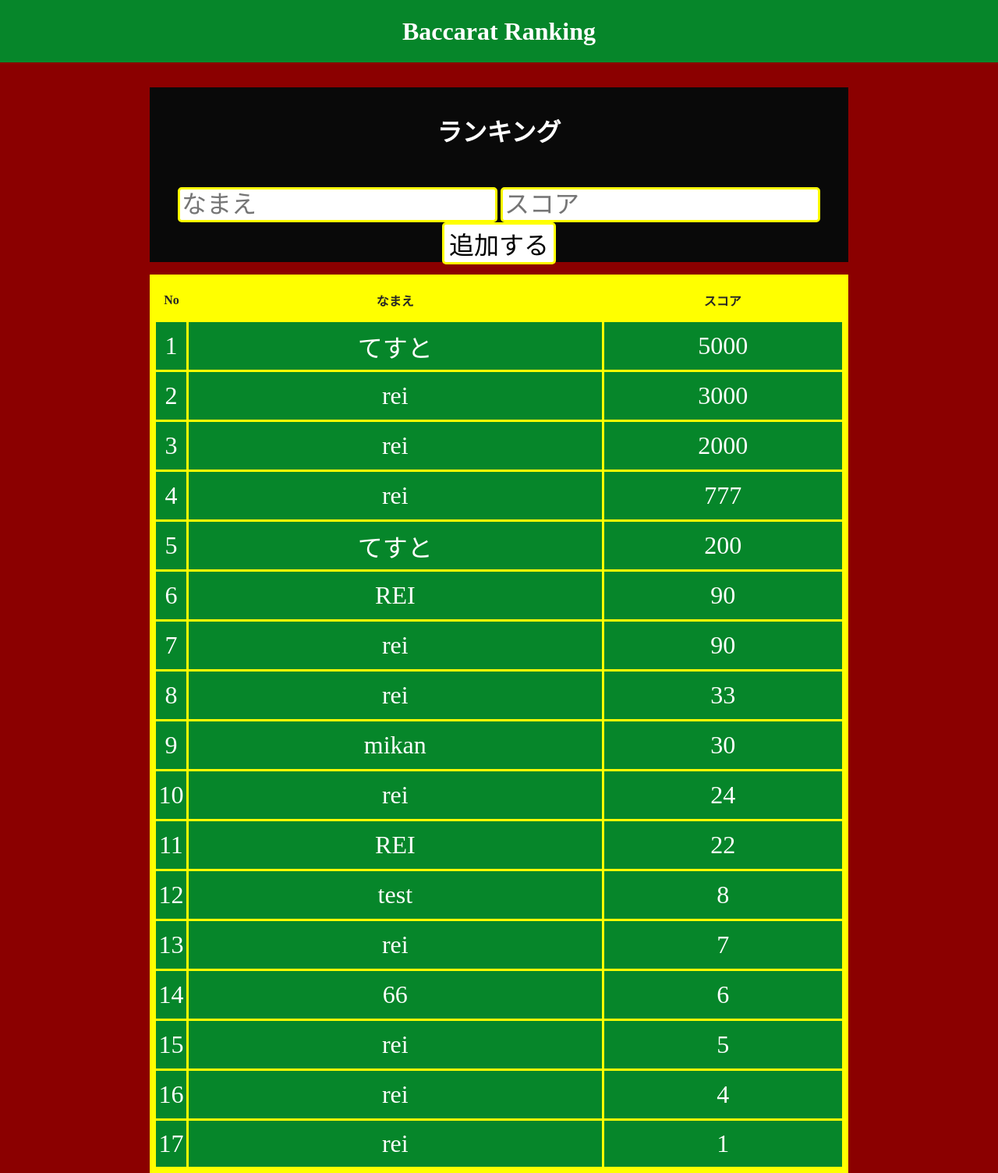
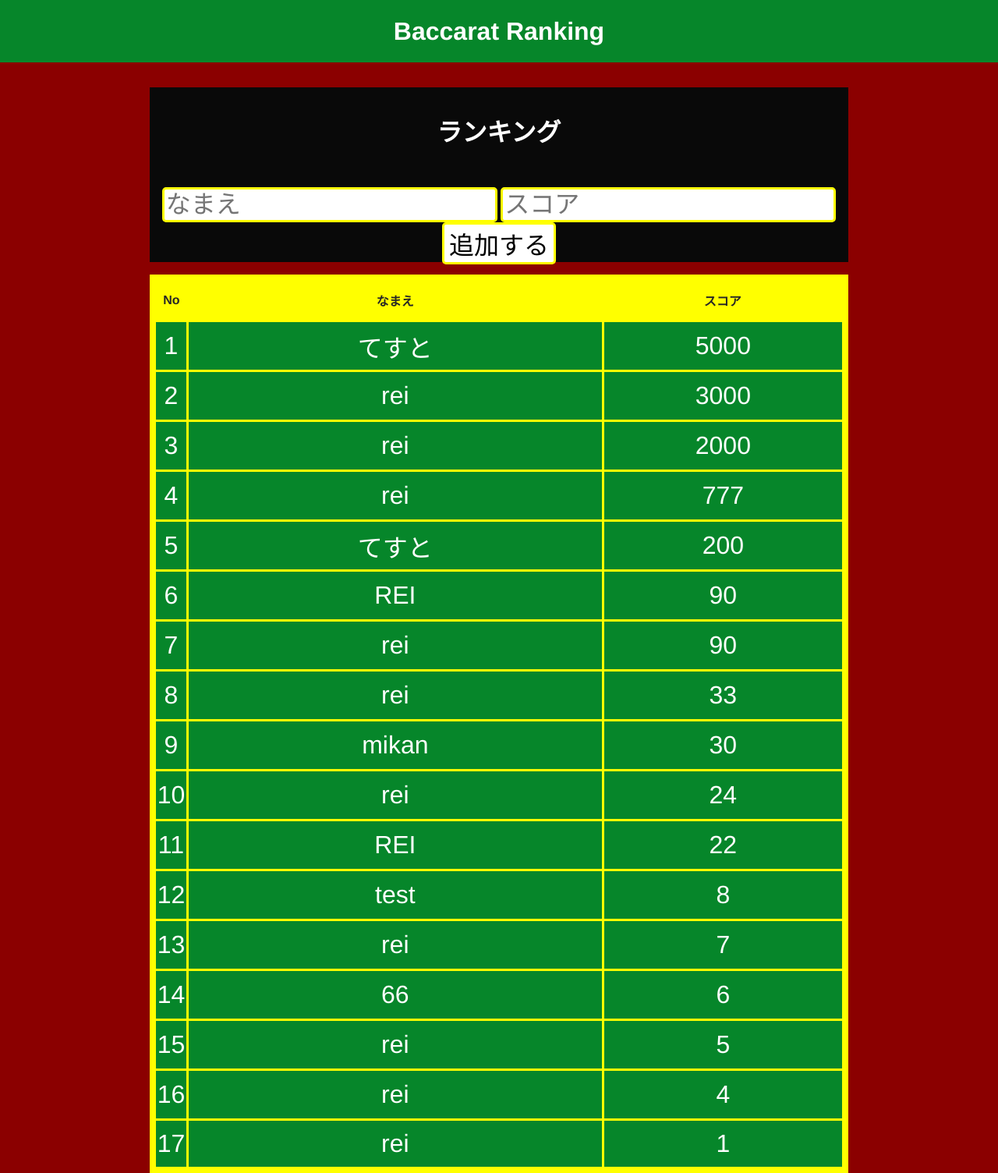
Before and after one commit to ReiSasajima/baccarat, a Flask app: page / in a window 1280 px wide. Shown: the whole page at 78% size. Run offline with Flask 2, Linux system fonts and the light colour scheme; some web fonts are replaced.

Commit message:
fixed font

```diff
--- a/static/styles.css
+++ b/static/styles.css
@@ -1,7 +1,13 @@
 *{
   margin: 0 0 0 0;
   /* font-family: 'Hachi Maru Pop'; */
-  font-family: "Nico Moji";
+  /* font-family: "Nico Moji"; */
+  font-family: "Helvetica Neue",
+      Arial,
+      "Hiragino Kaku Gothic ProN",
+      "Hiragino Sans",
+      Meiryo,
+      sans-serif;
   background-color: #8b0000;
 }
 header{
```
